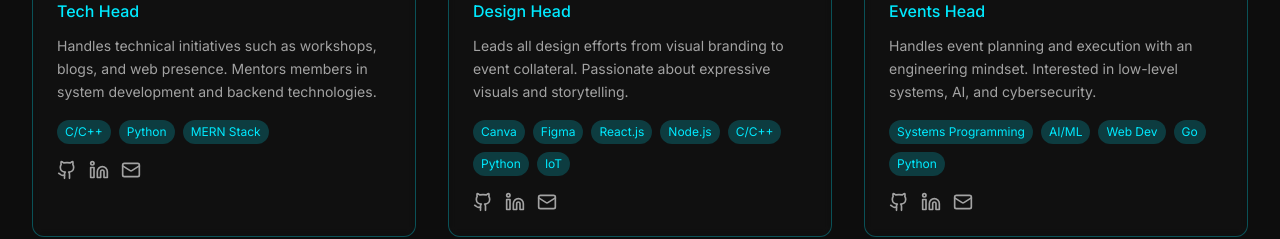
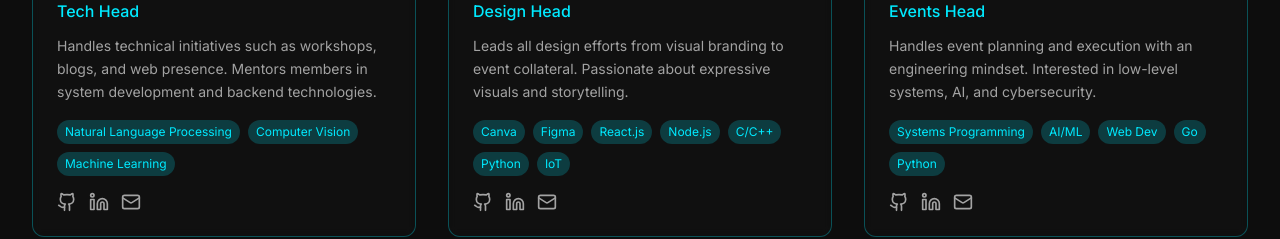
Before and after one commit to rtk5/NH-blog-drafts, a React (Vite) app in the folder website/: page /team in a window 1280 px wide. Shown: the part 1620-1859 px from the top of the page. Built offline with nearby package versions, Linux system fonts and the light colour scheme.

Commit message:
Update Team.tsx

```diff
--- a/website/src/pages/Team.tsx
+++ b/website/src/pages/Team.tsx
@@ -52,7 +52,7 @@ const Team = () => {
         linkedin: 'https://www.linkedin.com/in/rithvik-matta-a8490b2ba/',
         email: 'rithvik.mattta@gmail.com'
       },
-      specialties: ['C/C++', 'Python', 'MERN Stack']
+      specialties: ['Natural Language Processing ', 'Computer Vision', ' Machine Learning']
     },
     {
       name: 'Abhigna V',
```
